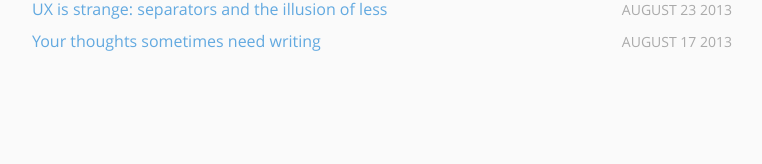
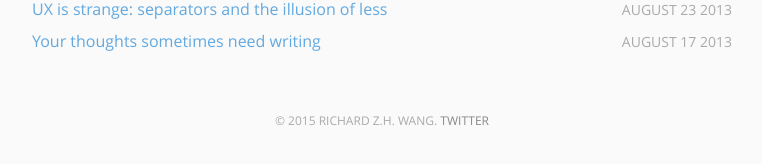
Before and after one commit to rzhw/rzhw.me, a Jekyll site: the page built from index.html, in a window 1280 px wide. Shown: the part 432-596 px from the top of the page, without its empty margins (258-1020 px from the left). Built offline with Jekyll 4.4.1, drawn with Linux system fonts in a browser that asks for light colours; the list of posts is cut into pages by our own code.

Commit message:
Show footer again, add styling, Twitter link

```diff
--- a/_layouts/default.html
+++ b/_layouts/default.html
@@ -18,9 +18,10 @@
             {{ content }}
         </div>
 
-        <!--<div id="footer">
-            &copy; <span>2013</span> Richard Z.H. Wang
-        </div>-->
+        <div id="footer">
+            &copy; <span>2015</span> Richard Z.H. Wang.
+            <a href="https://twitter.com/idlety" target="_blank">Twitter</a>
+        </div>
     </div>
 
     <script type="text/javascript">
--- a/css/style.css
+++ b/css/style.css
@@ -1,5 +1,5 @@
 /**
- * Website v23.3
+ * Website v23.4
  */
 
 @import "normalize.css";
@@ -71,6 +71,17 @@ code, .highlight {
     text-transform: uppercase;
 }
 
+#footer {
+    margin: 60px 0;
+    color: #aaa;
+    font-size: 12px;
+    text-align: center;
+    text-transform: uppercase;
+}
+#footer a:link, #footer a:visited {
+    color: #888;
+}
+
 #tagline {
     margin: -15px 0 35px;
     font-size: 14px;
```
